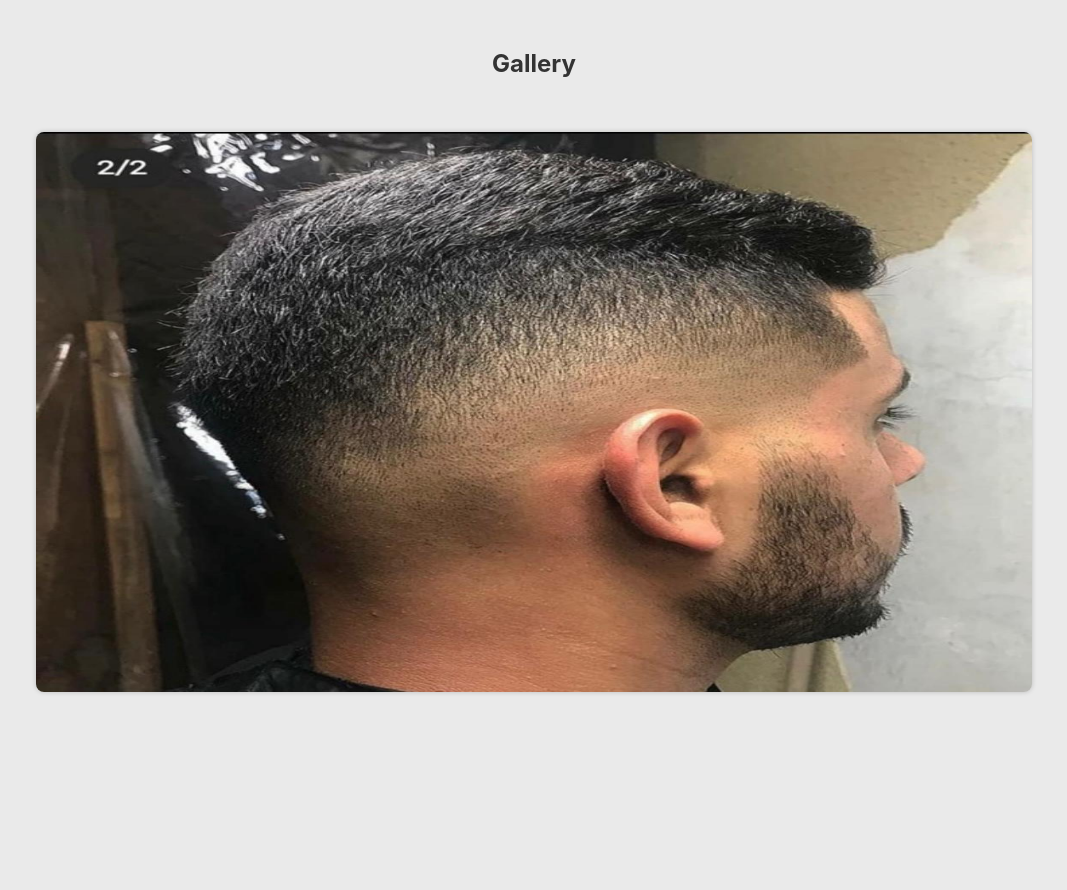
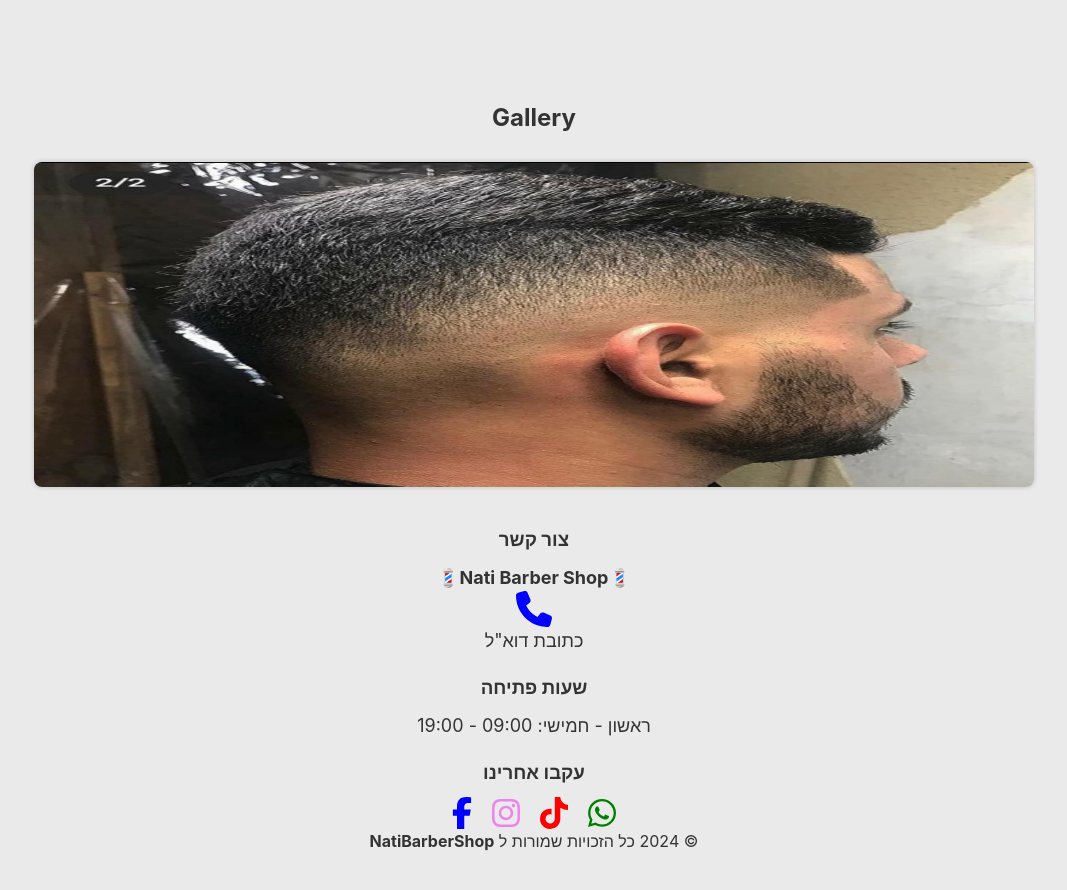
Before and after one commit to Orelchalfon/nati_barber_shop, a React (Vite) app: page / in a window 1280 px wide. Shown: the part 780-1670 px from the top of the page, without its empty margins (106-1173 px from the left). Built offline with nearby package versions, Linux system fonts and the light colour scheme.

Commit message:
contact footer added with some icons and links for ui !

```diff
--- a/package.json
+++ b/package.json
@@ -10,6 +10,11 @@
     "preview": "vite preview"
   },
   "dependencies": {
+    "@fortawesome/fontawesome-svg-core": "^6.5.2",
+    "@fortawesome/free-brands-svg-icons": "^6.5.2",
+    "@fortawesome/free-regular-svg-icons": "^6.5.2",
+    "@fortawesome/free-solid-svg-icons": "^6.5.2",
+    "@fortawesome/react-fontawesome": "^0.2.0",
     "framer-motion": "^11.1.7",
     "prop-types": "^15.8.1",
     "react": "^18.2.0",
--- a/src/App.css
+++ b/src/App.css
@@ -7,18 +7,17 @@
 header {
   height: 100svh;
   padding: 2rem;
-  padding-bottom: 6rem;
   display: flex;
   flex-direction: column;
-  justify-content: space-around;
+  justify-content: space-evenly;
   align-items: center;
   font-size: clamp(0.5rem, 2vw, 1rem);
 }
 .content {
-  height: 40svh;
+  height: 50svh;
   display: flex;
   flex-direction: column;
-  justify-content: space-between;
+  justify-content: space-around;
   font-size: clamp(0.5rem, 0.5rem + 2.5vw, 1.5rem);
 }
 .content h1 {
@@ -32,12 +31,58 @@ header {
   width: 50vw;
 }
 .container {
-  height: 100vh;
+  height: 60svh;
   display: flex;
+  justify-content: center;
+  align-items: center;
   flex-direction: column;
-  gap: 1rem;
+  padding-top: 1.6rem;
+  gap: 2.6rem;
+}
+.footer-section {
+  height: 40svh; /* Example height - adjust as needed */
+  display: flex;
+  justify-content: space-between;
+  align-items: center;
+  flex-direction: column;
+  text-align: center; /* Adjust if needed */
 }
 
+.footer-content {
+  display: grid;
+  grid-template-columns: repeat(
+    auto-fit,
+    minmax(250px, 1fr)
+  ); /* Responsive columns */
+  gap: 20px;
+}
+
+.footer-column h3 {
+  margin-bottom: 10px;
+}
+.footer-column p {
+  font-size: 1.8rem;
+  color: #333;
+}
+.follow-us {
+  display: flex;
+  flex-direction: row-reverse;
+  justify-content: center;
+  align-items: center;
+  gap: 2rem;
+}
+.instagram-icon {
+  background: linear-gradient(
+    45deg,
+    #feda75,
+    #fa7e1e,
+    #d62976,
+    #962fbf,
+    #4f5bd5
+  ); /* Adjust colors and angle */
+  background-clip: text;
+  -webkit-text-fill-color: transparent;
+}
 /* Media Queries */
 
 @media screen and (width >= 576px) {
@@ -56,15 +101,15 @@ header {
     min-height: 100svh;
   }
   .content {
-    height: 10svh;
+    height: 50svh;
     justify-content: center;
     gap: 3rem;
-    translate: 0 -5rem;
   }
   .logo {
     width: 20svw;
-    translate: 0 -10rem;
     cursor: pointer;
   }
 }
 /* Styles for screens up to 480px wide */
+
+/* Style links, copyright text, etc. as needed */
--- a/src/App.jsx
+++ b/src/App.jsx
@@ -1,64 +1,18 @@
-import { motion } from 'framer-motion'
 import './App.css'
-import { proj1, proj2, proj3, proj4, proj5, proj6, proj7, proj8, proj9, proj10, proj11, proj12, proj13 } from './assets/images'
-import noneBgLogo from './assets/images/noneBgLogo.png'
-import Carousel from './Components/Carousel/Carousel'
+import CarouselSection from './Sections/CarouselSection'
+import FooterSection from './Sections/FooterSection'
+import HeaderSection from './Sections/HeaderSection'
 
 
-const images = [
-  { id: 1, src: proj1, alt: 'proj1' },
-  { id: 2, src: proj2, alt: 'proj2' },
-  { id: 3, src: proj3, alt: 'proj3' },
-  { id: 4, src: proj4, alt: 'proj4' },
-  { id: 5, src: proj5, alt: 'proj5' },
-  { id: 6, src: proj6, alt: 'proj6' },
-  { id: 7, src: proj7, alt: 'proj7' },
-  { id: 8, src: proj8, alt: 'proj8' },
-  { id: 9, src: proj9, alt: 'proj9' },
-  { id: 10, src: proj10, alt: 'proj10' },
-  { id: 11, src: proj11, alt: 'proj11' },
-  { id: 12, src: proj12, alt: 'proj12' },
-  { id: 13, src: proj13, alt: 'proj13' },
-]
 function App()
 {
 
   return (
     <>
       <div dir='rtl'>
-        <header >
-
-
-          <motion.img
-            initial={{ scale: 1.1, y: '-100vw' }}
-            animate={{ y: 0 }}
-            transition={{ type: 'spring', delay: 0.5 }}
-            whileHover={{ scale: [1.1, 1, 1.1, 1] }}
-
-
-            src={noneBgLogo} alt="Logo2" className="logo" />
-          <div className="content">
-            <motion.h1
-
-              initial={{ y: '-100vw' }}
-              animate={{ y: 0 }}
-              transition={{ type: 'spring', }}
-            >Welcome To NatiBarberShop</motion.h1>
-
-            <motion.p initial={{ x: '-100vw' }}
-              animate={{ x: 0 }}
-              transition={{ type: 'spring', delay: 0.5 }}
-            >
-              שלום שמי[שם החבר] ואני מספר עם חמש שנות ניסיון בתחום .אני מתמחה בתספורות גברים וילדים במהלך השנים צברתי נסיון עם מגוון רחב של לקוחות. במספרה שלי ,אנו מציעים חוויה מקצועית ואישית ,תוך שימת דגש על הבנת צרכי הלקוח והתאמת התספורת המושלמת לכל אחד ואחתץ אני מאמין שתסםורת מעולה יכולה לשפר משמעותית את הביטחון העצמי ולהפוך את היום שלך לטוב יותר כאן,ב[שם המספרה] אנו מחוייבים לאיכות ושירות ללא פשרות ,כל זאת באווירה חמה ומזמינה .אני מזמין אתכם להגיע ולחוות את ההבדל בהצמכם !
-            </motion.p>
-          </div>
-
-        </header>
-        <section className='container'>
-          <h2>Gallery</h2>
-          <Carousel images={images} />
-        </section>
-        {/* <footer className='container'>asd</footer> */}
+        <HeaderSection />
+        <CarouselSection />
+        <FooterSection />
       </div>
     </>
   )
--- a/src/Components/Carousel/Carousel.css
+++ b/src/Components/Carousel/Carousel.css
@@ -1,8 +1,8 @@
 .carousel {
   display: flex;
   height: 70%;
+  width: 90%;
   max-width: 1000px;
-  margin: 40px auto;
   overflow-x: hidden;
 
   position: relative;
@@ -16,7 +16,6 @@
   width: 100%;
   aspect-ratio: 16/9;
   object-fit: fill;
-  transition: transform 0.4s ease-in-out;
 }
 
 /* .prev-button,
--- /dev/null
+++ b/src/Sections/CarouselSection.jsx
@@ -0,0 +1,14 @@
+import Carousel from '../Components/Carousel/Carousel'
+import { images } from "../utils/Consts"
+
+const CarouselSection = () =>
+{
+  return (
+    <section className='container'>
+      <h2>Gallery</h2>
+      <Carousel images={images} />
+    </section>
+  )
+}
+
+export default CarouselSection
--- /dev/null
+++ b/src/Sections/FooterSection.jsx
@@ -0,0 +1,69 @@
+import { FontAwesomeIcon } from '@fortawesome/react-fontawesome';
+
+import { faFacebookF, faInstagram, faTiktok, faWhatsapp } from '@fortawesome/free-brands-svg-icons';
+import { faPhone } from '@fortawesome/free-solid-svg-icons';
+
+
+
+
+
+
+
+
+const FooterSection = () =>
+{
+  return (
+    <footer className="footer-section">
+      <div className="footer-content">
+        {/* Column 1: Contact Details */}
+        <div className="footer-column">
+          <h3>צור קשר</h3>
+          <p>💈<b>Nati Barber Shop</b>💈</p>
+          <p><a
+
+            href="tel:0528064655"
+          >
+            <FontAwesomeIcon icon={faPhone} color='blue' size={"2xl"} />
+          </a></p>
+          <p>{`כתובת דוא"ל`}</p>
+        </div>
+
+        {/* Column 2: Opening Hours (Optional) */}
+        <div className="footer-column">
+          <h3>שעות פתיחה</h3>
+          <p>ראשון - חמישי: 09:00 - 19:00</p>
+          {/* ... other days */}
+        </div>
+
+        {/* Column 3: Social Links - adapt to your needs */}
+        <div className="footer-column ">
+          <h3>עקבו אחרינו</h3>
+          <div className="follow-us">
+
+            <a href="https://www.facebook.com/neatnel" target="_blank" rel="noopener noreferrer">
+
+              <FontAwesomeIcon icon={faFacebookF} color='blue' size={"2xl"} />
+            </a>
+            <a href="https://www.instagram.com/netanel785/" target="_blank" rel="noopener noreferrer" >
+              <FontAwesomeIcon icon={faInstagram} color='violet' size={"2xl"} />
+            </a>
+            <a href="https://www.tiktok.com/@user2vvhwg5brl" target="_blank" rel="noopener noreferrer">
+              <FontAwesomeIcon icon={faTiktok} color='red' size={"2xl"} />
+            </a>
+            <a href="https://wa.me/972528064655" target="_blank" rel="noopener noreferrer">
+              <FontAwesomeIcon icon={faWhatsapp} color='green' size={"2xl"} />
+            </a>
+
+            {/* Add other icons as needed */}
+          </div>
+        </div>
+      </div>
+
+      <p className="copyright">
+        &copy; {new Date().getFullYear()} כל הזכויות שמורות ל <b>NatiBarberShop</b>
+      </p>
+    </footer>
+  );
+};
+
+export default FooterSection;
--- /dev/null
+++ b/src/Sections/HeaderSection.jsx
@@ -0,0 +1,35 @@
+import { motion } from 'framer-motion'
+import noneBgLogo from '../assets/images/noneBgLogo.png'
+const HeaderSection = () =>
+{
+    return (
+        <header >
+            <motion.img
+                initial={{ scale: 1.1, y: '-100vw' }}
+                animate={{ y: 0 }}
+                transition={{ type: 'spring', delay: 0.5 }}
+                whileHover={{ scale: [1.1, 1, 1.1, 1] }}
+
+
+                src={noneBgLogo} alt="Logo2" className="logo" />
+            <div className="content">
+                <motion.h1
+
+                    initial={{ y: '-100vw' }}
+                    animate={{ y: 0 }}
+                    transition={{ type: 'spring', }}
+                >Welcome To NatiBarberShop</motion.h1>
+
+                <motion.p initial={{ x: '-100vw' }}
+                    animate={{ x: 0 }}
+                    transition={{ type: 'spring', delay: 0.5 }}
+                >
+                    שלום שמי[שם החבר] ואני מספר עם חמש שנות ניסיון בתחום .אני מתמחה בתספורות גברים וילדים במהלך השנים צברתי נסיון עם מגוון רחב של לקוחות. במספרה שלי ,אנו מציעים חוויה מקצועית ואישית ,תוך שימת דגש על הבנת צרכי הלקוח והתאמת התספורת המושלמת לכל אחד ואחתץ אני מאמין שתסםורת מעולה יכולה לשפר משמעותית את הביטחון העצמי ולהפוך את היום שלך לטוב יותר כאן,ב[שם המספרה] אנו מחוייבים לאיכות ושירות ללא פשרות ,כל זאת באווירה חמה ומזמינה .אני מזמין אתכם להגיע ולחוות את ההבדל בהצמכם !
+                </motion.p>
+            </div>
+
+        </header>
+    )
+}
+
+export default HeaderSection
--- a/src/index.css
+++ b/src/index.css
@@ -10,7 +10,7 @@ html {
 }
 
 body {
-  min-height: 230svh;
+  min-height: 200svh;
 
   display: grid;
   grid-template-areas:
@@ -30,3 +30,12 @@ body {
   background-color: #f8f8f8;
   background-color: rgba(51, 51, 51, 0.1);
 }
+
+/* @media screen and (min-width: 1000px) {
+  body {
+
+
+
+
+  }
+} */
--- /dev/null
+++ b/src/utils/Consts.js
@@ -0,0 +1,19 @@
+import { proj1, proj2, proj3, proj4, proj5, proj6, proj7, proj8, proj9, proj10, proj11, proj12, proj13 } from '../assets/images'
+
+const images = [
+    { id: 1, src: proj1, alt: 'proj1' },
+    { id: 2, src: proj2, alt: 'proj2' },
+    { id: 3, src: proj3, alt: 'proj3' },
+    { id: 4, src: proj4, alt: 'proj4' },
+    { id: 5, src: proj5, alt: 'proj5' },
+    { id: 6, src: proj6, alt: 'proj6' },
+    { id: 7, src: proj7, alt: 'proj7' },
+    { id: 8, src: proj8, alt: 'proj8' },
+    { id: 9, src: proj9, alt: 'proj9' },
+    { id: 10, src: proj10, alt: 'proj10' },
+    { id: 11, src: proj11, alt: 'proj11' },
+    { id: 12, src: proj12, alt: 'proj12' },
+    { id: 13, src: proj13, alt: 'proj13' },
+]
+
+export { images }
```
Also changed, not shown: 1 other file (tests, documents, lock files or other folders).
